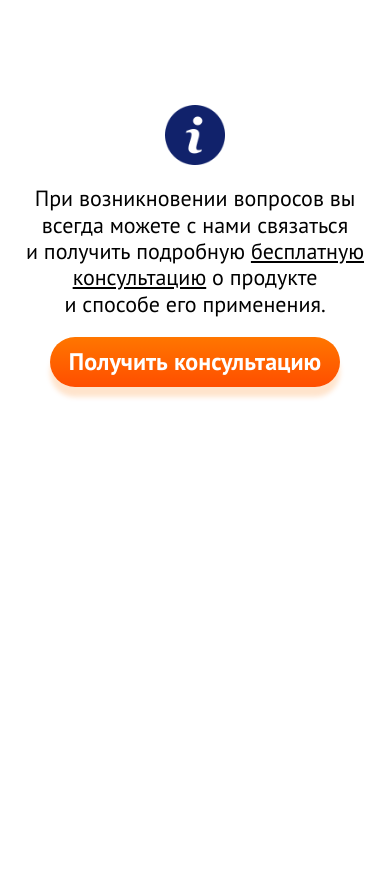
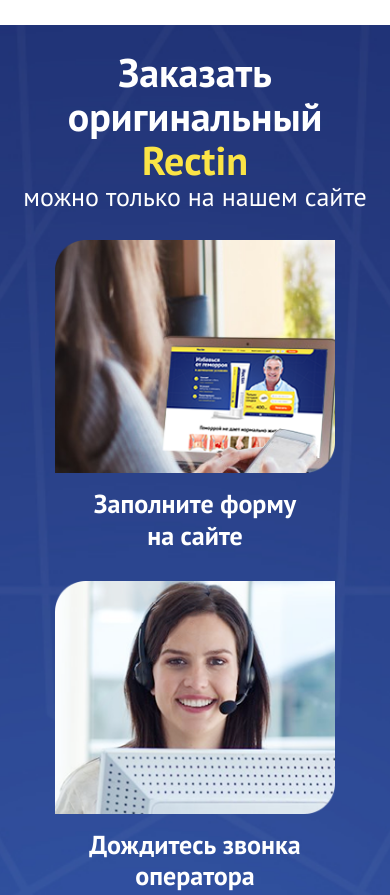
Before and after one commit to kkuleshov92/Rectin-team, a website: page app/index.html in a window 390 px wide. Shown: the part 4300-5195 px from the top of the page. Before the commit the page ends 4762 px from the top, so only its background shows below. Drawn offline with nearby package versions, Linux system fonts and the light colour scheme; files that its build step writes are made by us from their sources.

Commit message:
order completed

```diff
--- a/app/components/order/order.html
+++ b/app/components/order/order.html
@@ -1,7 +1,38 @@
 <!-- ORDER START -->
 <section class="block order">
     <div class="container">
-
+        <h2 class="title order__title">
+            Заказать оригинальный <span>Rectin</span>
+        </h2>
+        <p class="order__text">
+            можно только на&nbsp;нашем сайте
+        </p>
+        <div class="order__list">
+            <div class="order__item order__item_notlast">
+                <div class="order__img-box">
+                    <img src="./img/order1.png" alt="order-img" class="order__img">
+                </div>
+                <p class="order__step">
+                    Заполните форму на&nbsp;сайте
+                </p>
+            </div>
+            <div class="order__item order__item_notlast">
+                <div class="order__img-box">
+                    <img src="./img/order2.png" alt="order-img" class="order__img">
+                </div>
+                <p class="order__step">
+                    Дождитесь звонка оператора
+                </p>
+            </div>
+            <div class="order__item">
+                <div class="order__img-box">
+                    <img src="./img/order3.png" alt="order-img" class="order__img">
+                </div>
+                <p class="order__step">
+                    Получите посылку по&nbsp;почте
+                </p>
+            </div>
+        </div>
     </div>
 </section>
 <!-- ORDER END -->
--- a/app/components/order/order.scss
+++ b/app/components/order/order.scss
@@ -1,19 +1,164 @@
+.order {
+    background: url(../img/order-bg.jpg)no-repeat center center / cover;
+    color: #fff;
+    padding-top: 87px;
+    padding-bottom: 103px;
+
+    &__text {
+        font-size: 36px;
+        margin-top: 2px;
+    }
+
+    &__title {
+        text-align: left;
+        line-height: 1.1;
+
+        span {
+            color: $mainColor;
+        }
+    }
+
+    &__list {
+        display: flex;
+        margin-top: 44px;
+        flex-wrap: wrap;
+    }
+
+    &__item {
+        max-width: 300px;
+
+        &_notlast {
+            margin-right: 100px;
+        }
+    }
+
+    &__img {
+        z-index: 1;
+        position: relative;
+    }
+
+    &__img-box {
+        position: relative;
+        font-size: 0;
+
+        &::before {
+            content: '';
+            height: 100%;
+            width: 100%;
+            position: absolute;
+            left: 20px;
+            top: 20px;
+            background: #46579f;
+            border-radius: 30px 0;
+        }
+    }
+
+    &__step {
+        font-size: 26px;
+        margin-top: 44px;
+        line-height: 1.2;
+        padding-left: 40px;
+        font-weight: 700;
+    }
+}
+
 @media (max-width: 1219px) {
+    .order {
+        &__item {
+            max-width: 280px;
 
+            &_notlast {
+                margin-right: 50px;
+            }
+        }
+    }
 }
 
 @media (max-width: 1023px) {
+    .order {
+        &__title {
+            text-align: center;
+        }
 
+        &__text {
+            text-align: center;
+        }
+
+        &__list {
+            justify-content: center;
+            margin-top: 30px;
+        }
+
+        &__item {
+
+
+            &_notlast {
+                margin: 0px 40px 40px;
+            }
+        }
+
+        &__step {
+            margin-top: 30px;
+            padding: 0 15px;
+            text-align: center;
+        }
+    }
 }
 
 @media (max-width: 767px) {
+    .order {
+        &__title {
+            font-size: 44px;
+        }
 
+        &__item {
+            max-width: 300px;
+
+            &_notlast {
+                margin: 0 20px 40px;
+            }
+        }
+    }
 }
 
 @media (max-width: 639px) {
+    .order {
+        &__title {
+            font-size: 40px;
+        }
 
+        &__text {
+            font-size: 30px;
+        }
+
+        &__item {
+            max-width: 280px;
+
+            &_notlast {
+                margin: 0 0 30px;
+            }
+        }
+
+        &__step {
+            padding: 0 10px;
+        }
+    }
 }
 
 @media (max-width: 479px) {
+    .order {
+        &__img-box {
+            &::before {
+                display: none;
+            }
+        }
 
+        &__text {
+            font-size: 26px;
+        }
+
+        &__step {
+            margin-top: 15px;
+        }
+    }
 }
```
Also changed, not shown: app/img/order-bg.jpg (added), app/img/order1.png (added), app/img/order2.png (added), app/img/order3.png (added).
